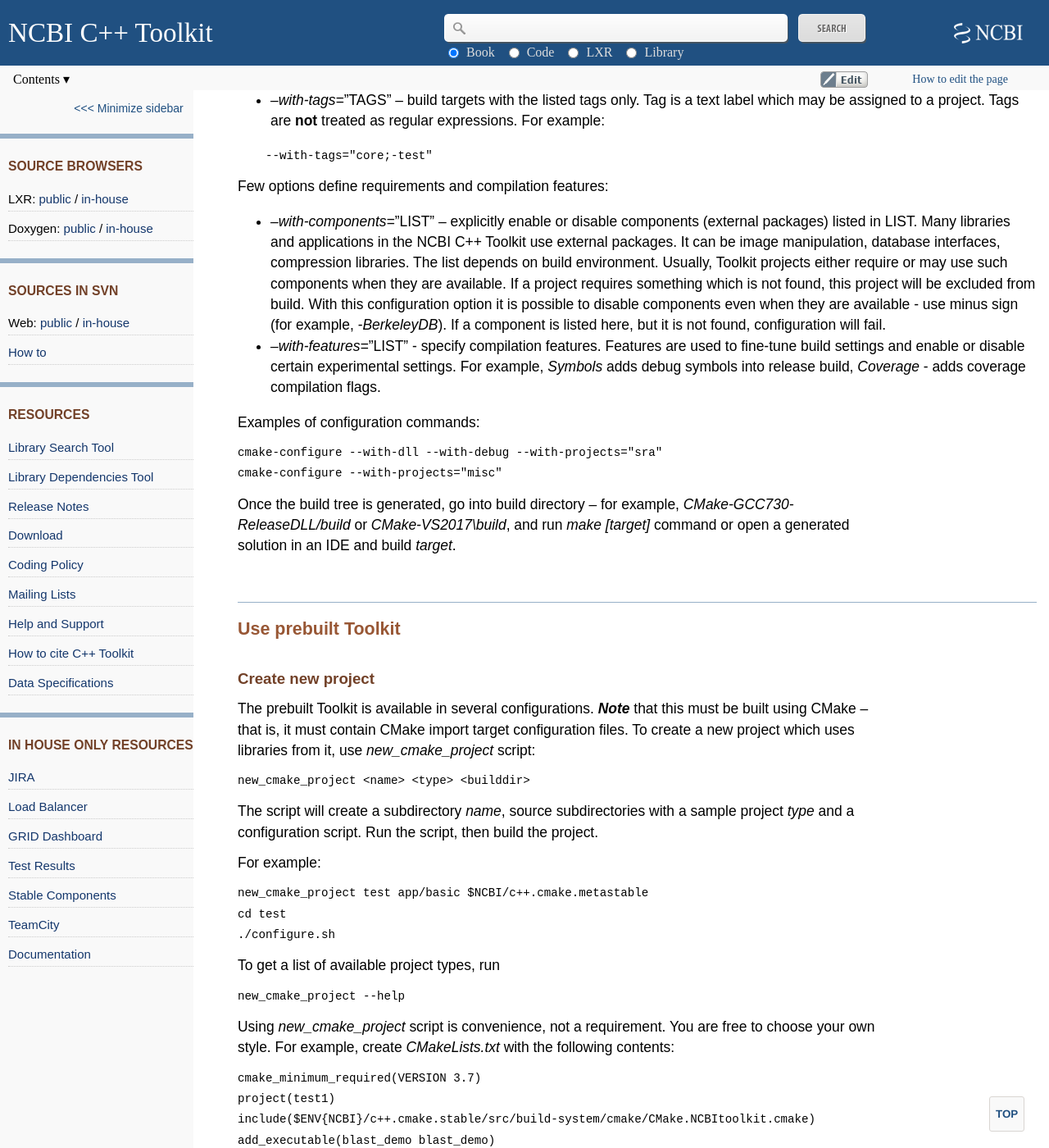
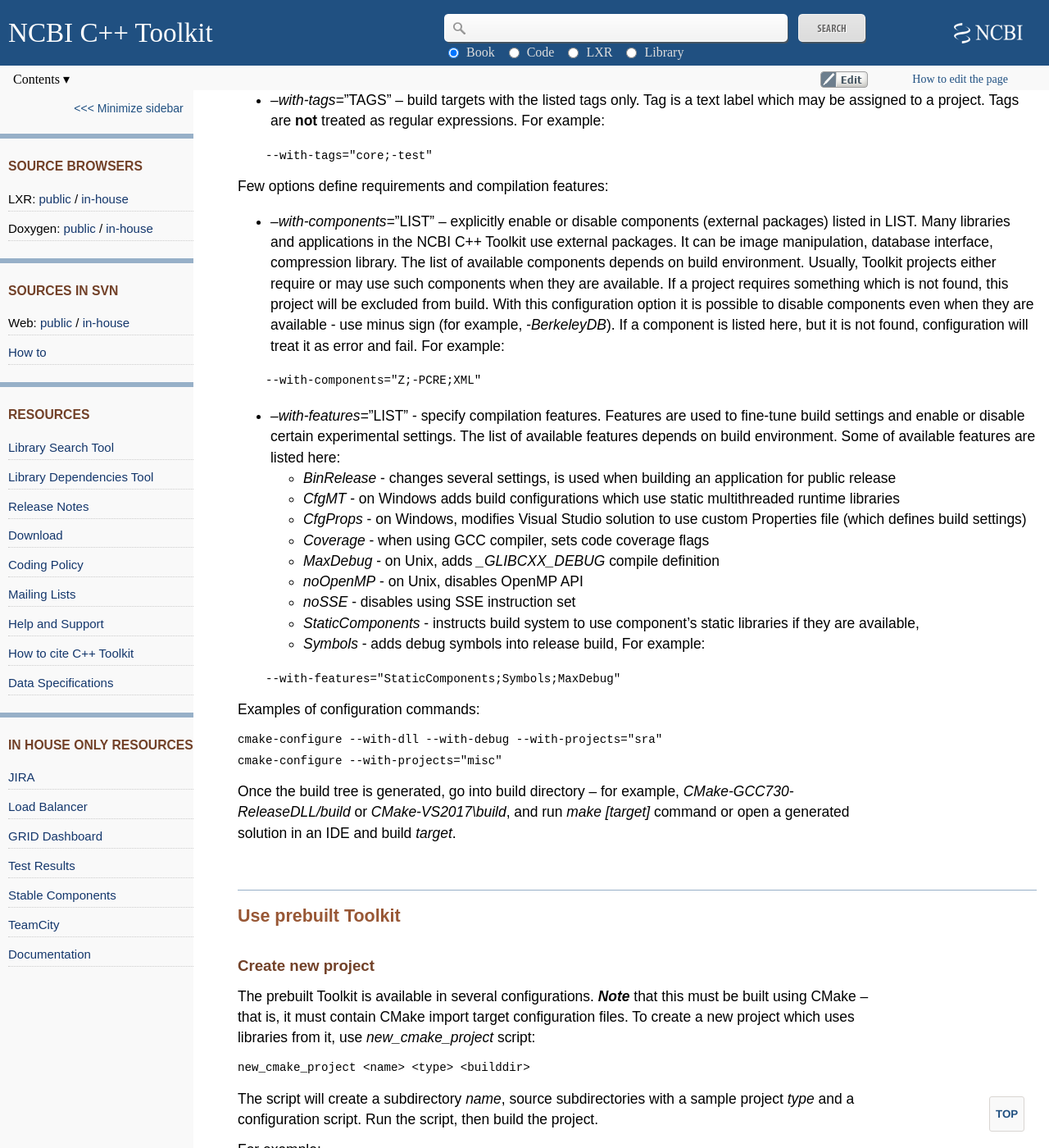
Before and after one commit to ncbi/cxx-toolkit, a Jekyll site: the page built from pages/ch_cmconfig.md, in a window 1280 px wide and 1400 px high, scrolled down 1864 px. Shown: the whole window at 82% size. Built offline with Jekyll 4.4.1, drawn with Linux system fonts in a browser that asks for light colours.

Commit message:
Update ch_cmconfig.md

````diff
--- a/pages/ch_cmconfig.md
+++ b/pages/ch_cmconfig.md
@@ -95,8 +95,28 @@
 
 Few options define requirements and compilation features:
 
--   *--with-components=*”LIST” – explicitly enable or disable components (external packages) listed in LIST. Many libraries and applications in the NCBI C++ Toolkit use external packages. It can be image manipulation, database interfaces, compression libraries. The list depends on build environment. Usually, Toolkit projects either require or may use such components when they are available. If a project requires something which is not found, this project will be excluded from build. With this configuration option it is possible to disable components even when they are available - use minus sign (for example, *-BerkeleyDB*). If a component is listed here, but it is not found, configuration will fail.
--   *--with-features=*”LIST” - specify compilation features. Features are used to fine-tune build settings and enable or disable certain experimental settings. For example, *Symbols* adds debug symbols into release build, *Coverage* - adds coverage compilation flags.
+-   *--with-components=*”LIST” – explicitly enable or disable components (external packages) listed in LIST. Many libraries and applications in the NCBI C++ Toolkit use external packages. It can be image manipulation, database interface, compression library. The list of available components depends on build environment. Usually, Toolkit projects either require or may use such components when they are available. If a project requires something which is not found, this project will be excluded from build. With this configuration option it is possible to disable components even when they are available - use minus sign (for example, *-BerkeleyDB*). If a component is listed here, but it is not found, configuration will treat it as error and fail. For example:
+
+```
+    --with-components="Z;-PCRE;XML"
+```
+
+-   *--with-features=*”LIST” - specify compilation features. Features are used to fine-tune build settings and enable or disable certain experimental settings. The list of available features depends on build environment. Some of available features are listed here:
+    -   *BinRelease* - changes several settings, is used when building an application for public release
+    -   *CfgMT* - on Windows adds build configurations which use static multithreaded runtime libraries
+    -   *CfgProps* - on Windows, modifies Visual Studio solution to use custom Properties file (which defines build settings)
+    -   *Coverage* - when using GCC compiler, sets code coverage flags
+    -   *MaxDebug* - on Unix, adds *_GLIBCXX_DEBUG* compile definition
+    -   *noOpenMP* - on Unix, disables OpenMP API
+    -   *noSSE* - disables using SSE instruction set
+    -   *StaticComponents* - instructs build system to use component's static libraries if they are available,
+    -   *Symbols*  - adds debug symbols into release build,
+ For example:
+
+```
+    --with-features="StaticComponents;Symbols;MaxDebug"
+```
+
 
 Examples of configuration commands:
 
````
